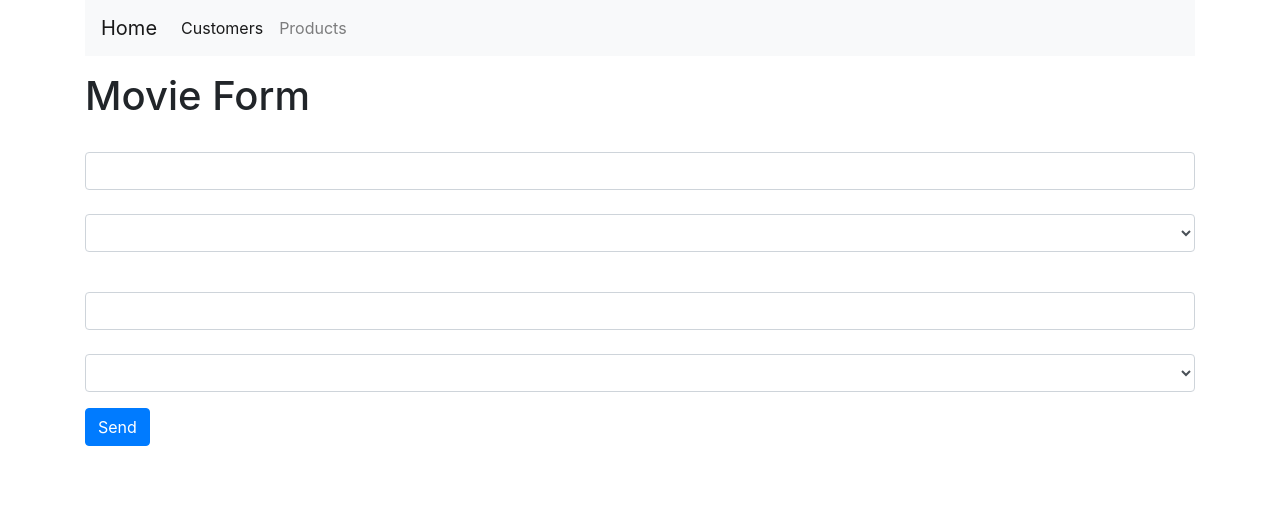
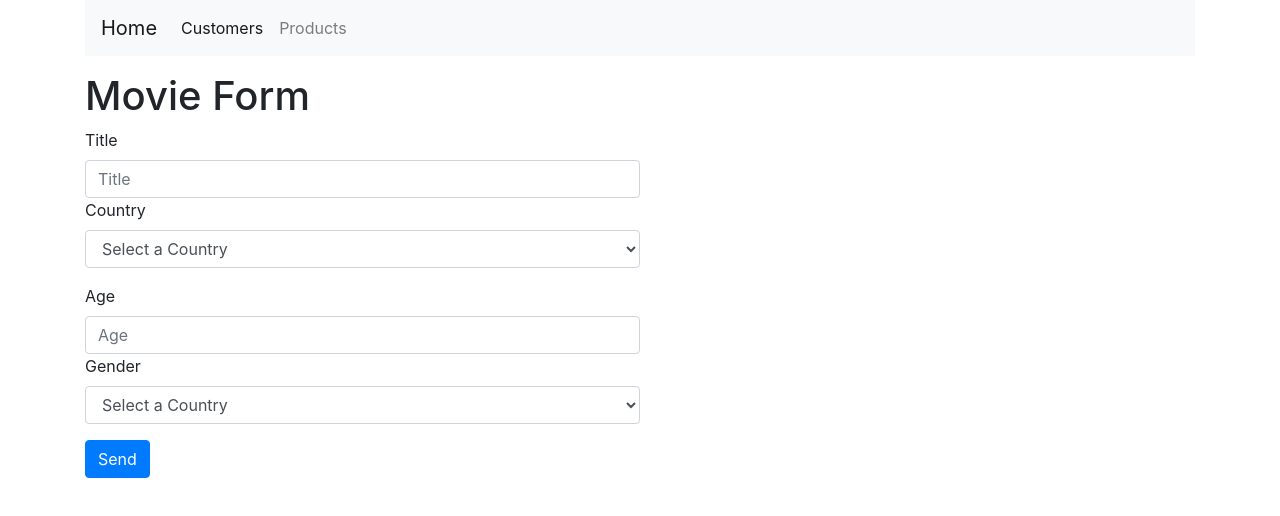
Before and after one commit to mertdiker723/customer-product-reusabilityWithComponent, a React (Create React App) app: page /customers/new in a window 1280 px wide. Shown: the top 516 px of the page. Built offline with nearby package versions, Linux system fonts and the light colour scheme.

Commit message:
submit validation for customer

```diff
--- a/src/App.css
+++ b/src/App.css
@@ -40,3 +40,7 @@
 .cursor-poiner {
   cursor: pointer;
 }
+
+.validation-color {
+  color: rgb(248, 46, 46);
+}
--- a/src/components/CustomerForm.jsx
+++ b/src/components/CustomerForm.jsx
@@ -2,20 +2,121 @@ import React, { Component } from "react";
 import Input from "./common/Input";
 import Select from "./common/Select";
 import Button from "./common/Button";
+import Joi from "joi-browser";
+import { getCountries } from "../services/fakeCountryService";
+import { getGenders } from "../services/fakeGenderService";
 
 class CustomerForm extends Component {
+  constructor(props) {
+    super(props);
+    this.state = {
+      customer: {
+        title: "",
+        countryId: "",
+        age: "",
+        genderId: "",
+      },
+      errors: {},
+      countries: [],
+      genders: [],
+    };
+  }
+  componentDidMount() {
+    this.setState({
+      countries: getCountries(),
+      genders: getGenders(),
+    });
+  }
+
+  schema = {
+    title: Joi.string().required().label("Title"),
+    countryId: Joi.string().required().label("Country"),
+    age: Joi.number().required().label("Age"),
+    genderId: Joi.string().required().label("Gender"),
+  };
+
+  validate = () => {
+    const { customer } = this.state;
+    const { error } = Joi.validate(customer, this.schema, {
+      abortEarly: false,
+    });
+    if (!error) {
+      return null;
+    }
+
+    let errors = {};
+
+    for (let i = 0; i < error.details.length; i++) {
+      let detail = error.details[i];
+      errors[detail.path[0]] = detail.message;
+    }
+    return errors;
+  };
+
+  validatePropery = () => {};
+
+  onHandleChange = ({ target: input }) => {
+    const name = input.name;
+    const { customer: c } = this.state;
+    const customer = { ...c };
+    customer[name] = input.value;
+
+    this.setState({
+      customer,
+    });
+  };
   onSubmit = (e) => {
     e.preventDefault();
+
+    const errors = this.validate();
+    this.setState({
+      errors: errors || {},
+    });
+    if (errors) {
+      return;
+    }
+    console.log(this.state.customer);
   };
   render() {
+    const { errors, countries, genders, customer } = this.state;
+
     return (
       <div>
         <h1>Movie Form</h1>
-        <form onSubmit={this.onSubmit}>
-          <Input />
-          <Select />
-          <Input />
-          <Select />
+        <form className="w-50" onSubmit={this.onSubmit}>
+          <Input
+            id={"title"}
+            name={"title"}
+            label={"Title"}
+            onChange={this.onHandleChange}
+            placeholder={"Title"}
+            errors={errors["title"]}
+          />
+          <Select
+            name={"countryId"}
+            label={"Country"}
+            value={customer["countryId"]}
+            options={countries}
+            onChange={this.onHandleChange}
+            errors={errors["countryId"]}
+          />
+          <Input
+            id={"age"}
+            name={"age"}
+            type={"number"}
+            label={"Age"}
+            onChange={this.onHandleChange}
+            placeholder={"Age"}
+            errors={errors["age"]}
+          />
+          <Select
+            name={"genderId"}
+            label={"Gender"}
+            value={customer["genderId"]}
+            options={genders}
+            onChange={this.onHandleChange}
+            errors={errors["genderId"]}
+          />
 
           <Button label="Send" className="btn btn-primary" />
         </form>
--- a/src/components/common/Input.jsx
+++ b/src/components/common/Input.jsx
@@ -1,10 +1,26 @@
 import React from "react";
 
-const Input = () => {
+const Input = ({
+  id,
+  name,
+  type = "text",
+  label,
+  onChange,
+  placeholder,
+  errors,
+}) => {
   return (
     <div>
-      <label></label>
-      <input type="text" className="form-control" />
+      <label>{label}</label>
+      <input
+        id={id}
+        name={name}
+        type={type}
+        onChange={onChange}
+        className="form-control"
+        placeholder={placeholder}
+      />
+      {errors && <div className="mt-2 validation-color">{errors}</div>}
     </div>
   );
 };
--- a/src/components/common/Select.jsx
+++ b/src/components/common/Select.jsx
@@ -1,15 +1,25 @@
 import React from "react";
 
-const Select = () => {
+const Select = ({ name, label, options, onChange, errors }) => {
   return (
     <div className="form-group">
-      <label></label>
-      <select className="form-control">
-        <option value="" />
-        <option>Turkey</option>
-        <option>Spain</option>
-        <option>France</option>
+      <label>{label}</label>
+      <select
+        id={name}
+        name={name}
+        onChange={onChange}
+        className="form-control"
+      >
+        <option value="">Select a Country</option>
+        {options.map((option) => {
+          return (
+            <option key={option._id} value={option._id}>
+              {option.name}
+            </option>
+          );
+        })}
       </select>
+      {errors && <div className="mt-2 validation-color">{errors}</div>}
     </div>
   );
 };
--- a/src/components/customers.jsx
+++ b/src/components/customers.jsx
@@ -12,6 +12,7 @@ class Customers extends Component {
     this.state = {
       customers: [],
       genders: [],
+      countries: [],
       selectedGender: undefined,
     };
   }
--- a/src/index.css
+++ /dev/null
@@ -1,14 +0,0 @@
-body {
-  margin: 0;
-  font-family: -apple-system, BlinkMacSystemFont, 'Segoe UI', 'Roboto', 'Oxygen', 'Ubuntu', 'Cantarell', 'Fira Sans', 'Droid Sans', 'Helvetica Neue', sans-serif;
-  -webkit-font-smoothing: antialiased;
-  -moz-osx-font-smoothing: grayscale;
-}
-
-code {
-  font-family: source-code-pro, Menlo, Monaco, Consolas, 'Courier New', monospace;
-}
-
-.pointer-text {
-  cursor: pointer;
-}
--- a/src/index.js
+++ b/src/index.js
@@ -1,6 +1,6 @@
 import React from 'react';
 import ReactDOM from 'react-dom';
-import './index.css';
+import './App.css';
 import App from './App';
 import reportWebVitals from './reportWebVitals';
 import 'bootstrap/dist/css/bootstrap.css';
```
